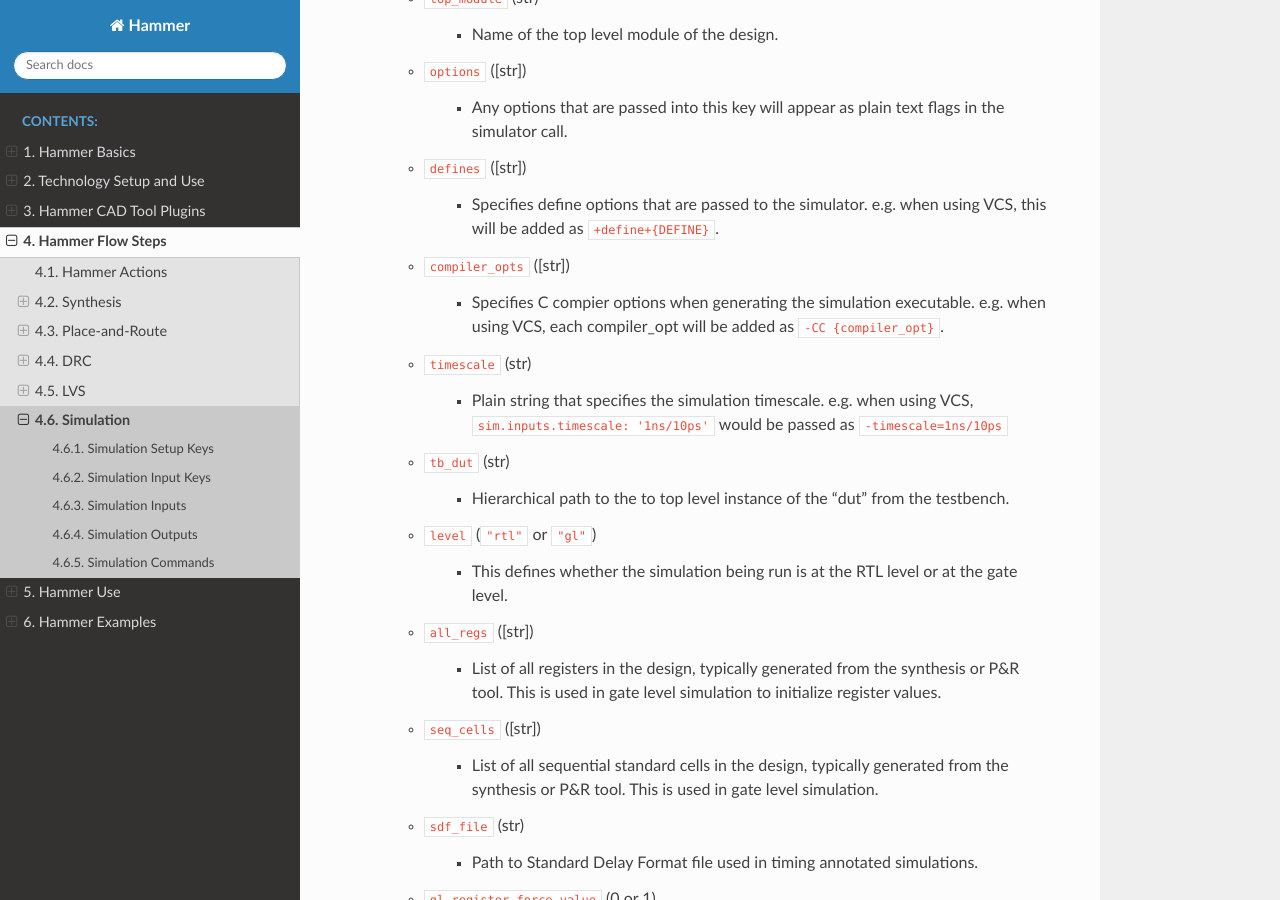
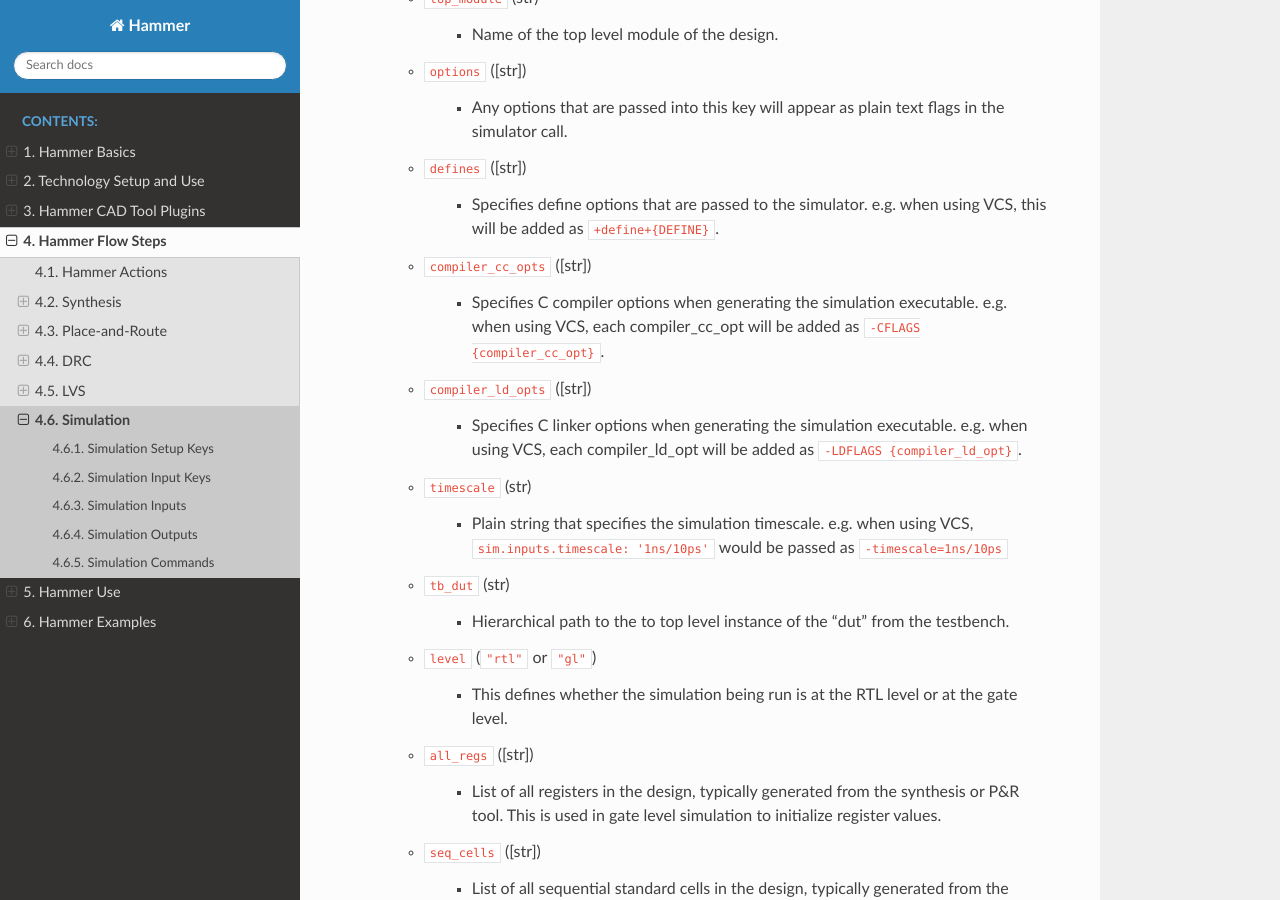
Before and after one commit to lawrencejrhee/hammer, a Sphinx documentation site: the page built from doc/Hammer-Flow/Simulation.rst, in a window 1280 px wide and 900 px high, scrolled down 836 px. Built offline with Sphinx 7.4.7 and the Read the Docs theme 2.0.0, drawn with Linux system fonts in a browser that asks for light colours; pages that are not in the unit, such as notebooks, are missing from menus.

Commit message:
Add support for passing in LDFLAGS during simulation (#591)
* Add support for passing in LDFLAGS during simulation

* Update documentation

```diff
--- a/doc/Hammer-Flow/Simulation.rst
+++ b/doc/Hammer-Flow/Simulation.rst
@@ -35,9 +35,13 @@ Simulation Input Keys
 
         * Specifies define options that are passed to the simulator. e.g. when using VCS, this will be added as ``+define+{DEFINE}``.
 
-    *  ``compiler_opts`` ([str])
+    * ``compiler_cc_opts`` ([str])
 
-        * Specifies C compier options when generating the simulation executable. e.g. when using VCS, each compiler_opt will be added as ``-CC {compiler_opt}``.
+        * Specifies C compiler options when generating the simulation executable. e.g. when using VCS, each compiler_cc_opt will be added as ``-CFLAGS {compiler_cc_opt}``.
+
+    * ``compiler_ld_opts`` ([str])
+
+        * Specifies C linker options when generating the simulation executable. e.g. when using VCS, each compiler_ld_opt will be added as ``-LDFLAGS {compiler_ld_opt}``.
 
     * ``timescale`` (str)
 
```
Also changed, not shown: src/hammer-vlsi/defaults.yml (+7 -2 lines).
